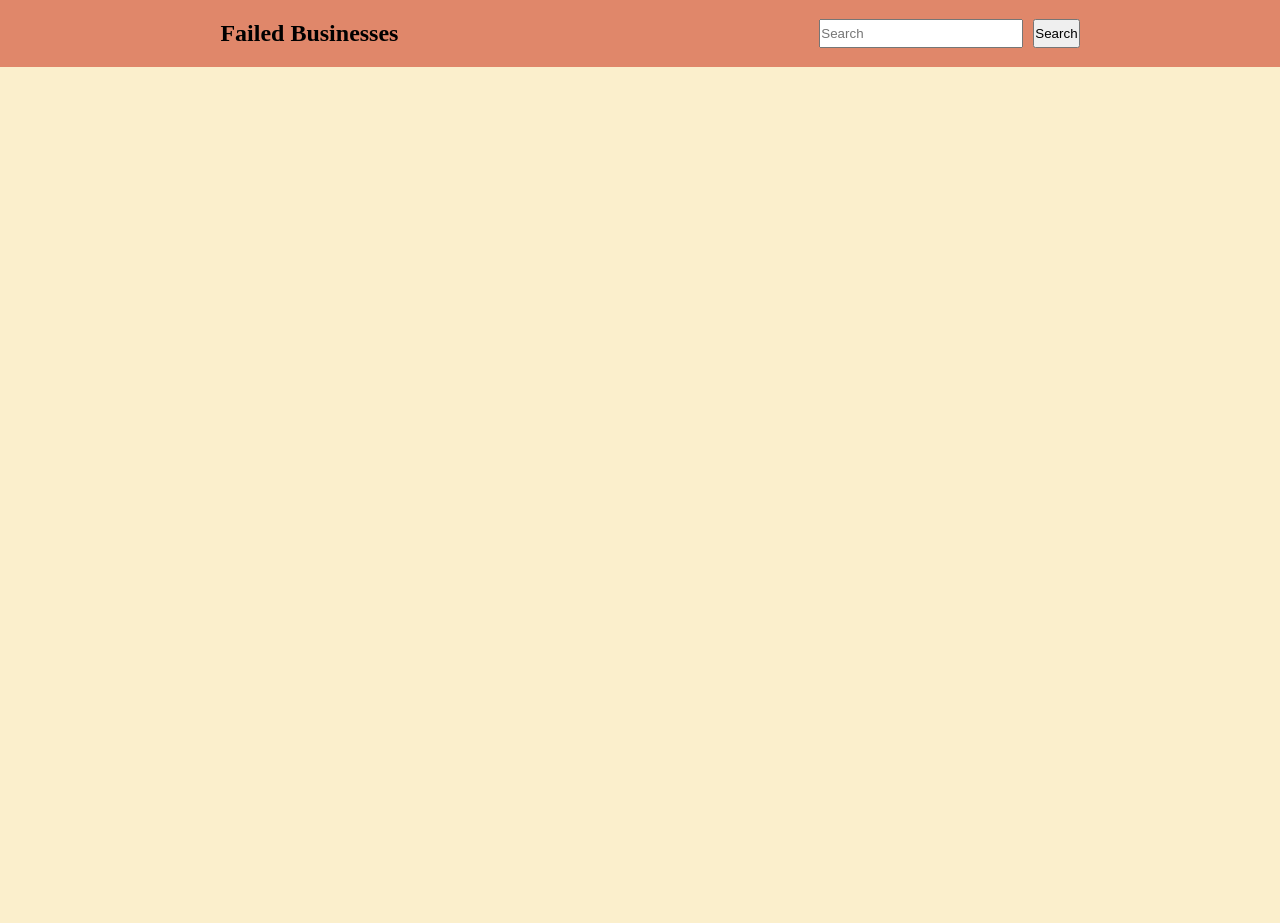
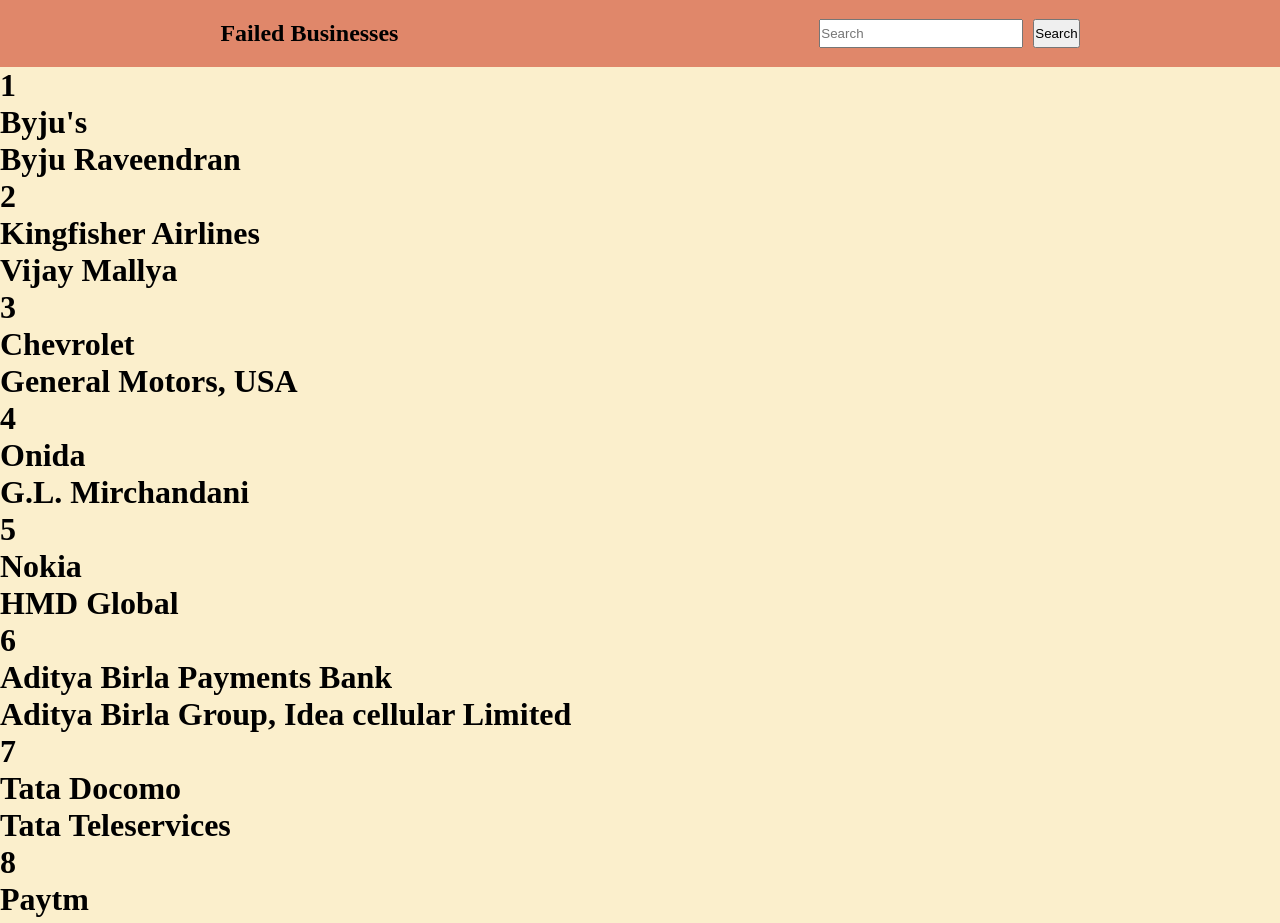
Before and after one commit to kalviumcommunity/S56_failed_businesses, a React (Vite) app in the folder Client/Failed_Business/: page / in a window 1280 px wide. Shown: the top 923 px of the page. Before the commit the page ends 800 px from the top, so only its background shows below. Built offline with nearby package versions, Linux system fonts and the light colour scheme.

Commit message:
dummy data rendered

```diff
--- a/Client/Failed_Business/src/App.jsx
+++ b/Client/Failed_Business/src/App.jsx
@@ -1,7 +1,7 @@
 import { useState } from 'react'
 import Navbar from './Components/Navbar'
 import './App.css'
-
+import Data from './Components/Data'
 function App() {
   const [count, setCount] = useState(0)
 
@@ -9,6 +9,7 @@
     <>
       <div>
         <Navbar/>
+        <Data/>
       </div>
     </>
   )
--- /dev/null
+++ b/Client/Failed_Business/src/Components/Data.jsx
@@ -0,0 +1,20 @@
+import data from "../assets/data.json";
+import React from 'react';
+
+let dataa = data.failedBusinesses;
+
+function Data() {
+  return (
+    <div>
+      {dataa.map(element => (
+        <div key={element.id}>
+          <h1>{element.id}</h1>
+          <h1>{element.name}</h1>
+          <h1>{element.owner}</h1>
+        </div>
+      ))}
+    </div>
+  );
+}
+
+export default Data;
--- /dev/null
+++ b/Client/Failed_Business/src/assets/data.json
@@ -0,0 +1,54 @@
+{
+    "failedBusinesses" : [
+        {
+            "id":"1",
+            "name" : "Byju's",
+            "owner": "Byju Raveendran"
+        },
+        {
+            "id":"2",
+            "name" : "Kingfisher Airlines",
+            "owner": "Vijay Mallya"
+        },
+        {
+            "id":"3",
+            "name" : "Chevrolet",
+            "owner": "General Motors, USA"
+        },
+        {
+            "id":"4",
+            "name" : "Onida",
+            "owner": "G.L. Mirchandani"
+        },
+        {
+            "id":"5",
+            "name" : "Nokia",
+            "owner": "HMD Global"
+        },
+        {
+            "id":"6",
+            "name" : "Aditya Birla Payments Bank",
+            "owner": "Aditya Birla Group, Idea cellular Limited"
+        },
+        {
+            "id":"7",
+            "name" : "Tata Docomo",
+            "owner": "Tata Teleservices"
+        },
+        {
+            "id":"8",
+            "name" : "Paytm",
+            "owner": "Vijay Shekhar Sharma"
+        },
+        {
+            "id":"9",
+            "name" : "Micromax",
+            "owner": "Rahul Sharma"
+        },
+        {
+            "id":"10",
+            "name" : "Ford",
+            "owner": "Henry Ford"
+        }
+    ]
+}
```
